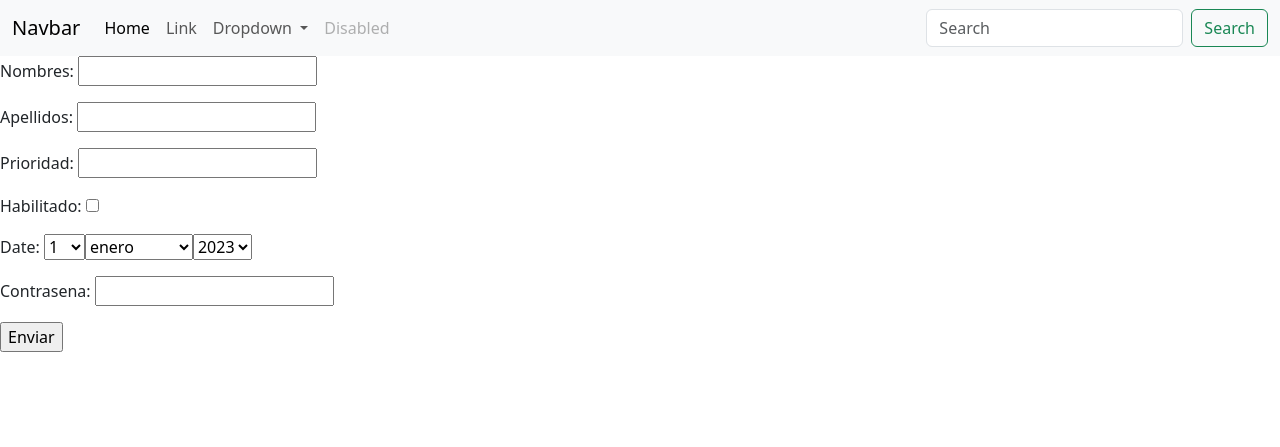
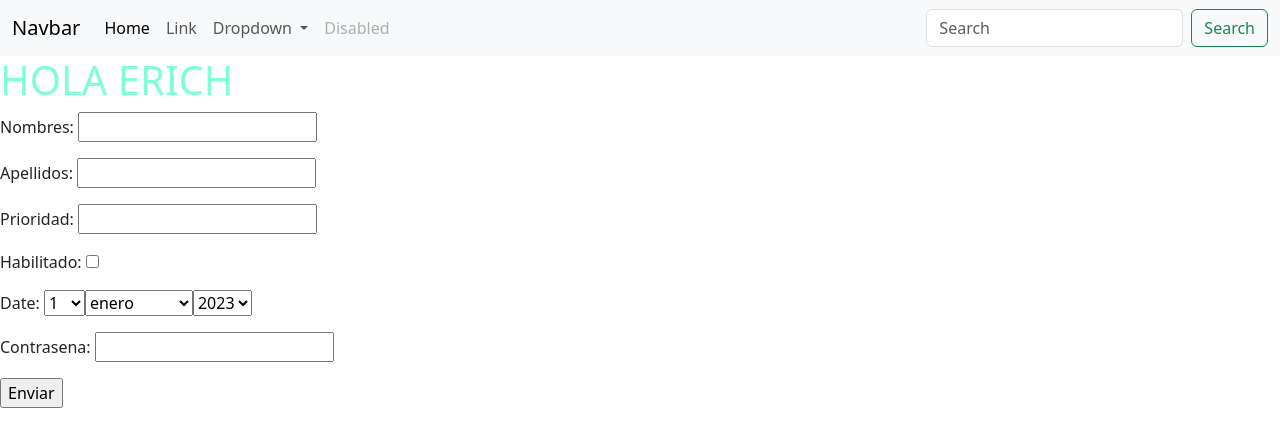
Before and after one commit to josehermosillaa/principiosDjango, a Django app: page /datosform/ in a window 1280 px wide. Shown: the top 447 px of the page. Run offline with Django 4.2, Linux system fonts and the light colour scheme; some libraries are stand-ins or nearby versions.

Commit message:
hola erich

```diff
--- a/templates/datosform.html
+++ b/templates/datosform.html
@@ -1,6 +1,7 @@
 {% extends 'base.html' %}
 
 {% block formulario %}
+<h1>HOLA ERICH</h1>
 <form action="" method="post">
     {% csrf_token %}
     {{form.as_p}}
```
